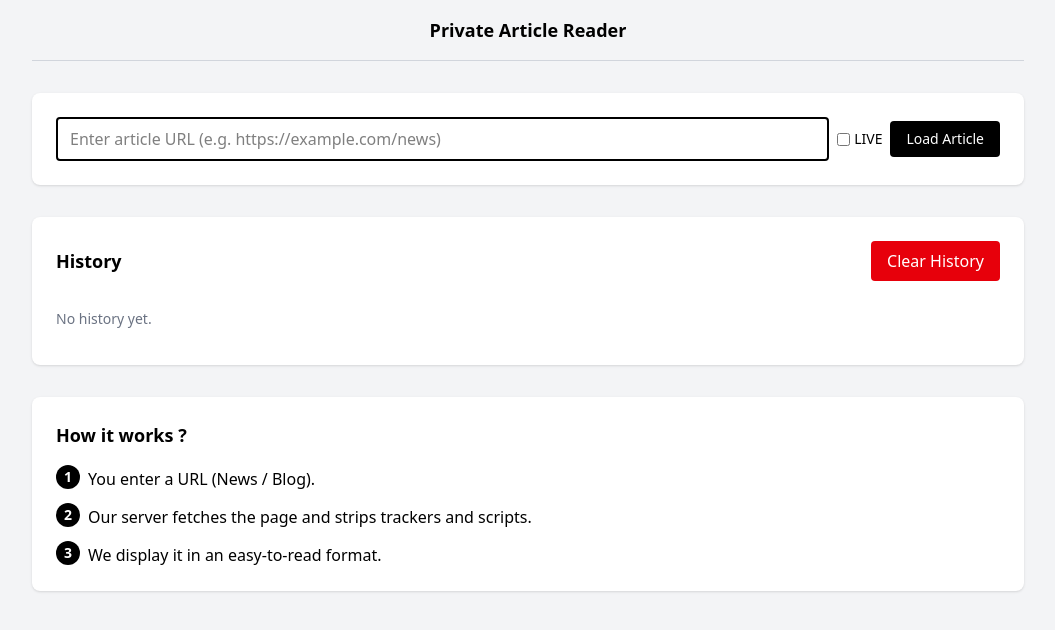
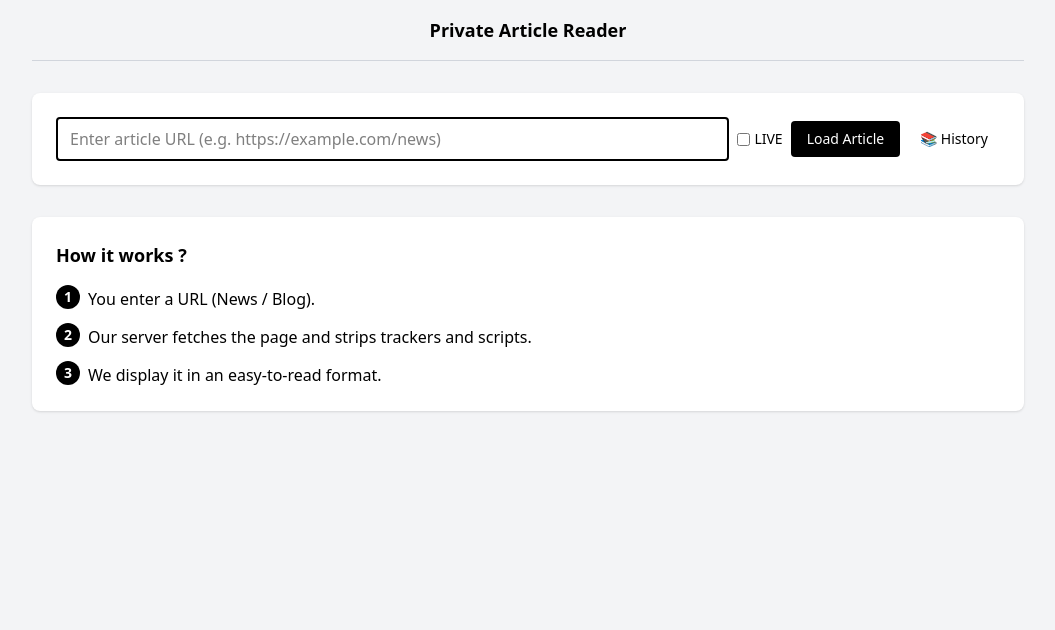
Before and after one commit to braboobssiere/article-reader, a Next.js app: page / in a window 1280 px wide. Shown: the top 630 px of the page, without its empty margins (112-1167 px from the left). Built offline with nearby package versions, Linux system fonts and the light colour scheme.

Commit message:
Update article form layout and URL validation
Refactor article form layout and improve URL handling.

```diff
--- a/app/article-form.tsx
+++ b/app/article-form.tsx
@@ -34,7 +34,6 @@ declare global {
   }
 }
 
-// Client‑side URL validation – only allow http(s)
 function isValidUrl(url: string): boolean {
   try {
     const parsed = new URL(url);
@@ -59,16 +58,15 @@ export default function ArticleForm({
   const [url, setUrl] = useState(initialUrl ?? '');
   const [isVerified, setIsVerified] = useState(!turnstileEnabled);
   const [formError, setFormError] = useState<string | null>(null);
+  const [isHistoryOpen, setIsHistoryOpen] = useState(false);
   const containerRef = useRef<HTMLDivElement>(null);
   const widgetIdRef = useRef<string | null>(null);
   const renderedRef = useRef(false);
 
-  // Load history on mount
   useEffect(() => {
     setHistory(readHistory());
   }, []);
 
-  // Render Turnstile when the script loads
   const handleTurnstileLoad = () => {
     if (!containerRef.current || !window.turnstile || renderedRef.current) return;
     const widgetId = window.turnstile.render(containerRef.current, {
@@ -76,7 +74,7 @@ export default function ArticleForm({
       theme: 'light',
       callback: (token: string) => {
         setIsVerified(true);
-        setFormError(null); // clear any previous error
+        setFormError(null);
       },
       'error-callback': () => {
         setIsVerified(false);
@@ -89,7 +87,6 @@ export default function ArticleForm({
     renderedRef.current = true;
   };
 
-  // Cleanup Turnstile on unmount
   useEffect(() => {
     return () => {
       if (widgetIdRef.current && window.turnstile) {
@@ -101,14 +98,11 @@ export default function ArticleForm({
   }, []);
 
   function handleSubmit(e: React.FormEvent<HTMLFormElement>) {
-    // Prevent submission if CAPTCHA not verified
     if (turnstileEnabled && !isVerified) {
       e.preventDefault();
       setFormError('Please complete the CAPTCHA verification first.');
       return;
     }
-
-    // Validate URL
     if (!url) {
       e.preventDefault();
       setFormError('Please enter a URL.');
@@ -121,7 +115,6 @@ export default function ArticleForm({
     }
     setFormError(null);
 
-    // Update history using current state, avoid re‑reading localStorage
     const entry = { link: url, date: new Date().toISOString() };
     const next = [entry, ...history.filter(e => e.link !== url)].slice(0, HISTORY_LIMIT);
     localStorage.setItem(KEY, JSON.stringify(next));
@@ -133,7 +126,6 @@ export default function ArticleForm({
     setHistory([]);
   }
 
-  // Memoize history list to avoid unnecessary re‑renders
   const historyItems = useMemo(() => {
     if (history.length === 0) {
       return <li className="py-3 text-sm text-gray-500">No history yet.</li>;
@@ -143,7 +135,10 @@ export default function ArticleForm({
         <button
           type="button"
           className="text-left text-blue-600 hover:underline break-all"
-          onClick={() => setUrl(entry.link)}
+          onClick={() => {
+            setUrl(entry.link);
+            setIsHistoryOpen(false);
+          }}
           aria-label={`Load ${entry.link}`}
         >
           {entry.link}
@@ -168,11 +163,10 @@ export default function ArticleForm({
 
       <div className="bg-white rounded-lg shadow p-6">
         <form action="/article" method="post" onSubmit={handleSubmit} className="space-y-3">
-          <div className="flex flex-row items-center gap-2">
-            <div className="flex-1 min-w-0">
-              <label htmlFor="article-url" className="sr-only">
-                Article URL
-              </label>
+          {/* --- UPDATED LAYOUT --- */}
+          <div className="flex flex-wrap items-center gap-2">
+            <div className="flex-1 min-w-[200px]">
+              <label htmlFor="article-url" className="sr-only">Article URL</label>
               <input
                 id="article-url"
                 type="url"
@@ -181,7 +175,6 @@ export default function ArticleForm({
                 value={url}
                 onChange={(e) => {
                   setUrl(e.target.value);
-                  // Clear error when user types
                   if (formError) setFormError(null);
                 }}
                 placeholder="Enter article URL (e.g. https://example.com/news)"
@@ -189,15 +182,16 @@ export default function ArticleForm({
                 aria-describedby={formError ? 'form-error' : undefined}
               />
               {formError && (
-                <p id="form-error" className="mt-1 text-sm text-red-600">
-                  {formError}
-                </p>
+                <p id="form-error" className="mt-1 text-sm text-red-600">{formError}</p>
               )}
             </div>
+
+            <div className="flex flex-wrap items-center gap-2 flex-shrink-0">
               <label className="flex items-center gap-1 whitespace-nowrap text-sm cursor-pointer">
                 <input type="checkbox" name="latest" value="1" />
                 LIVE
               </label>
+
               <button
                 type="submit"
                 disabled={turnstileEnabled && !isVerified}
@@ -211,27 +205,65 @@ export default function ArticleForm({
               >
                 Load Article
               </button>
+
+              <button
+                type="button"
+                onClick={() => setIsHistoryOpen(true)}
+                className="px-3 py-2 rounded bg-gray-200 hover:bg-gray-300 text-sm flex items-center gap-1"
+                aria-label="Open history"
+              >
+                📚 History
+              </button>
             </div>
+          </div>
+          {/* --- END UPDATED LAYOUT --- */}
 
           {turnstileEnabled && <div ref={containerRef} />}
         </form>
       </div>
 
-      <div className="bg-white rounded-lg shadow p-6">
-        <div className="flex items-center justify-between gap-4 mb-4">
+      {isHistoryOpen && (
+        <div
+          className="fixed inset-0 z-50 flex justify-end"
+          role="dialog"
+          aria-modal="true"
+          aria-label="History sidebar"
+        >
+          <div
+            className="fixed inset-0 bg-black/30"
+            onClick={() => setIsHistoryOpen(false)}
+            aria-hidden="true"
+          />
+          <div
+            className="relative w-80 max-w-full h-full bg-white shadow-xl transform transition-transform duration-300 ease-in-out"
+            style={{ transform: 'translateX(0)' }}
+          >
+            <div className="flex items-center justify-between p-4 border-b border-gray-200">
               <h2 className="text-lg font-bold">History</h2>
               <button
                 type="button"
+                onClick={() => setIsHistoryOpen(false)}
+                className="text-gray-500 hover:text-gray-700 text-xl"
+                aria-label="Close history"
+              >
+                ✕
+              </button>
+            </div>
+            <div className="p-4">
+              <button
+                type="button"
                 onClick={clearHistory}
-            className="px-4 py-2 text-white bg-red-600 rounded hover:bg-red-800"
+                className="mb-4 px-4 py-2 text-white bg-red-600 rounded hover:bg-red-800 text-sm"
               >
                 Clear History
               </button>
-        </div>
-        <ul className="max-h-56 overflow-y-auto divide-y divide-gray-200">
+              <ul className="max-h-[calc(100vh-180px)] overflow-y-auto divide-y divide-gray-200">
                 {historyItems}
               </ul>
             </div>
+          </div>
+        </div>
+      )}
     </>
   );
 }
```
Lines whose indentation alone changed are shown as unchanged.
